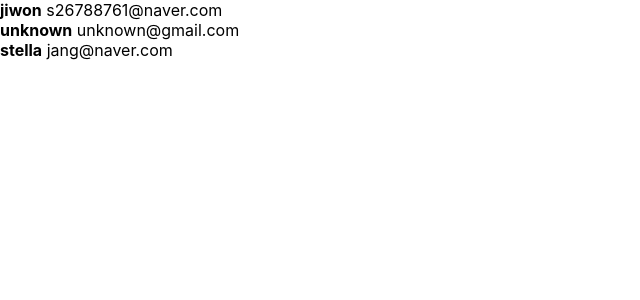
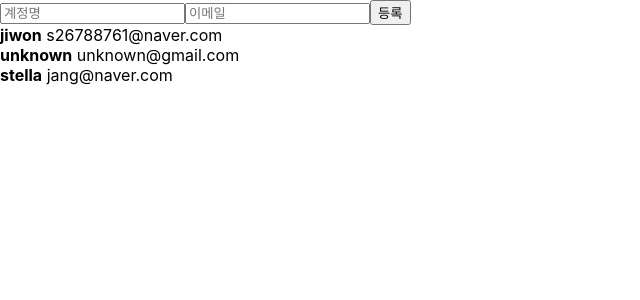
Before and after one commit to zwonlala/react_tutorial, a React (Create React App) app: page / in a window 1280 px wide. Shown: the top 300 px of the page, without its empty margins (0-640 px from the left). Built offline with nearby package versions, Linux system fonts and the light colour scheme.

Commit message:
14] 배열에 항목 추가하기 lecture 14 complete readme.md update

```diff
--- a/src/App.js
+++ b/src/App.js
@@ -1,5 +1,6 @@
-import React, { useRef } from 'react';
+import React, { useRef, useState } from 'react';
 import UserList from './UserList';
+import CreateUser from './CreateUser';
 // import Hello from './Hello';
 // import Wrapper from './Wrapper';
 // import Counter from './Counter';
@@ -8,7 +9,21 @@ import UserList from './UserList';
 
 function App() {
 
-  const users = [
+  const [inputs, setInputs] = useState( {
+    name: "",
+    email: ""
+  });
+  const { username, email }  = inputs;
+
+  const onChange = e => {
+    const { name, value } = e.target;
+    setInputs({
+      ...inputs,
+      [name] : value
+    })
+  }
+
+  const [users, setUsers] = useState([
     {
       id: 1,
       username: 'jiwon',
@@ -24,20 +39,38 @@ function App() {
       username: 'stella',
       email: 'jang@naver.com'
     }
-  ];
+  ]);
 
-  const nextId = useRef(4); //초기값을 4로 설정
+  const nextId = useRef(4);
 
-  const onCreate = () => { //새로운 원소를 추가하는 함수
+  const onCreate = () => {
+    const user = {
+      id: nextId.current,
+      username,
+      email
+    };
+    // setUsers([...users, user]);
+    setUsers(users.concat(user)); //위 문장과 동일한 문장!
 
-    console.log(nextId.current);
+    setInputs({
+      username:"",
+      email:""
+    });
     nextId.current += 1; //기존 값에 1 추가
   }
 
 
 
   return (
-    <UserList users={users}/>
+    <>
+      <CreateUser
+        username={username}
+        email={email}
+        onChange={onChange}
+        onCreate={onCreate}
+      />
+      <UserList users={users}/>
+    </>
   );
 }
 
--- /dev/null
+++ b/src/CreateUser.js
@@ -0,0 +1,23 @@
+import React from 'react';
+
+function CreateUser({ username, email, onChange, onCreate }) {
+    return (
+        <div>
+            <input
+                name="username"
+                placeholder="계정명"
+                onChange={onChange}
+                value={username}
+            />
+            <input
+                name="email"
+                placeholder="이메일"
+                onChange={onChange}
+                value={email}
+            />
+            <button onClick={onCreate}>등록</button>
+        </div>
+    )
+};
+
+export default CreateUser;
```
Also changed, not shown: 1 other file (tests, documents, lock files or other folders).
